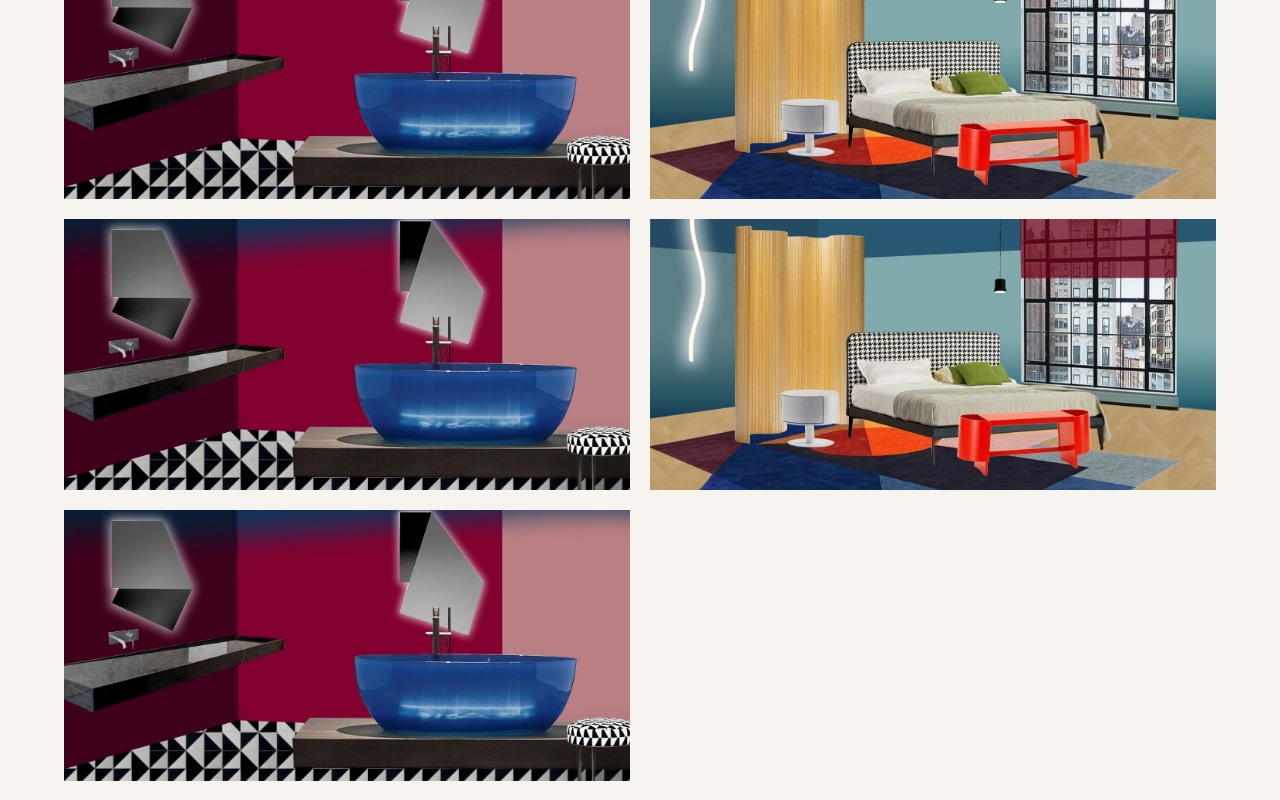
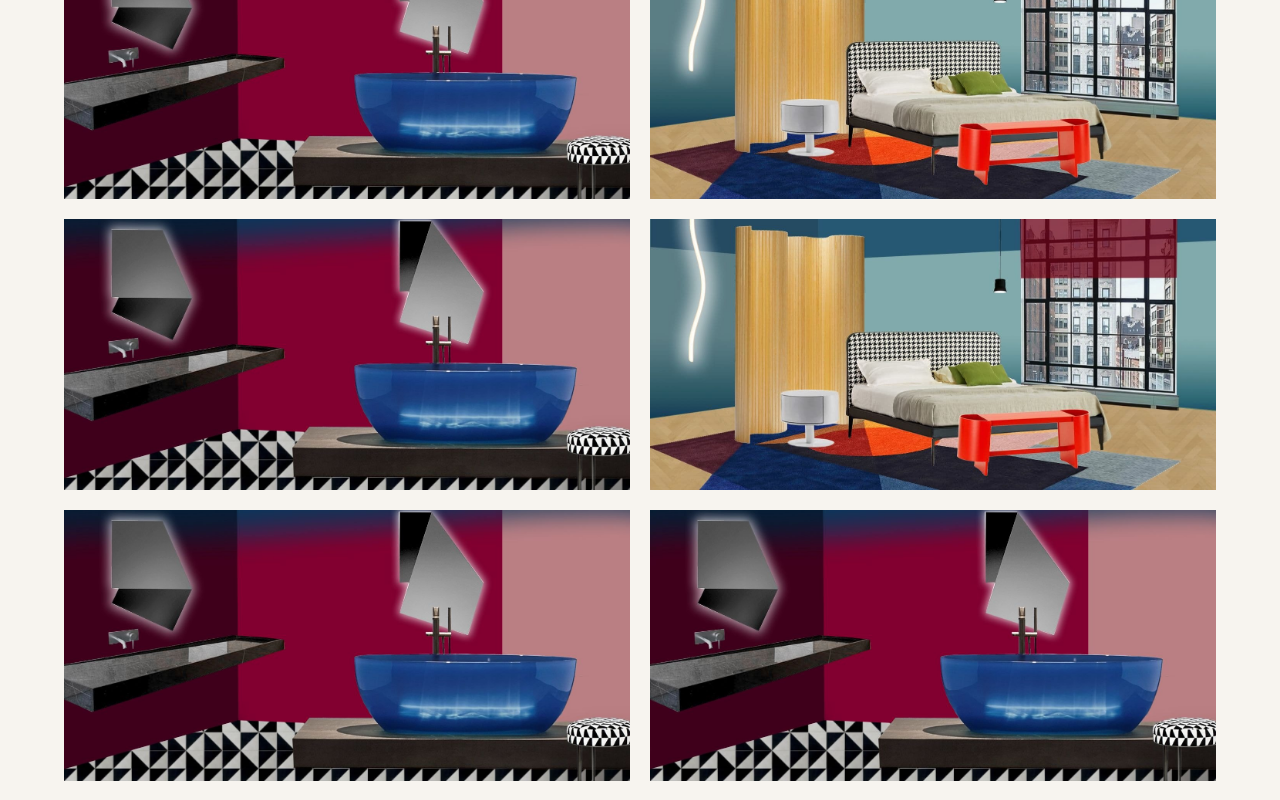
Before and after one commit to bauhouzz/bauhouzz.github.io, a plain HTML site: page art/hotel.html in a window 1280 px wide. Shown: the part 1120-1920 px from the top of the page. Drawn offline with nearby package versions, Linux system fonts and the light colour scheme.

Commit message:
Сборка для публикации

```diff
--- a/art/hotel.html
+++ b/art/hotel.html
@@ -39,7 +39,7 @@
       <p class="project__intro"></p>
     </div>
     <div class="gallery">
-<div class="group"><div class="shots shots--hero"><img src="../assets/img/hotel/01.jpg" alt="Концепт отеля RED" loading="lazy" decoding="async"></div><div class="shots"><img src="../assets/img/hotel/02.jpg" alt="Концепт отеля RED" loading="lazy" decoding="async"><img src="../assets/img/hotel/03.jpg" alt="Концепт отеля RED" loading="lazy" decoding="async"><img src="../assets/img/hotel/04.jpg" alt="Концепт отеля RED" loading="lazy" decoding="async"><img src="../assets/img/hotel/05.jpg" alt="Концепт отеля RED" loading="lazy" decoding="async"><img src="../assets/img/hotel/06.jpg" alt="Концепт отеля RED" loading="lazy" decoding="async"></div></div>
+<div class="group"><div class="shots shots--hero"><img src="../assets/img/hotel/01.jpg" alt="Концепт отеля RED" loading="lazy" decoding="async"></div><div class="shots"><img src="../assets/img/hotel/02.jpg" alt="Концепт отеля RED" loading="lazy" decoding="async"><img src="../assets/img/hotel/03.jpg" alt="Концепт отеля RED" loading="lazy" decoding="async"><img src="../assets/img/hotel/04.jpg" alt="Концепт отеля RED" loading="lazy" decoding="async"><img src="../assets/img/hotel/05.jpg" alt="Концепт отеля RED" loading="lazy" decoding="async"><img src="../assets/img/hotel/06.jpg" alt="Концепт отеля RED" loading="lazy" decoding="async"><img src="../assets/img/hotel/07.jpg" alt="Концепт отеля RED" loading="lazy" decoding="async"></div></div>
     </div>
     <nav class="project__nav">
       <div><a href="art.html"><span>Предыдущий</span><span class="project__nav-title">Pop-up для Fantini</span></a></div>
```
Also changed, not shown: art/art.html (+1 -1 lines), assets/img/art/04.jpg (added), assets/img/hotel/07.jpg (added).
